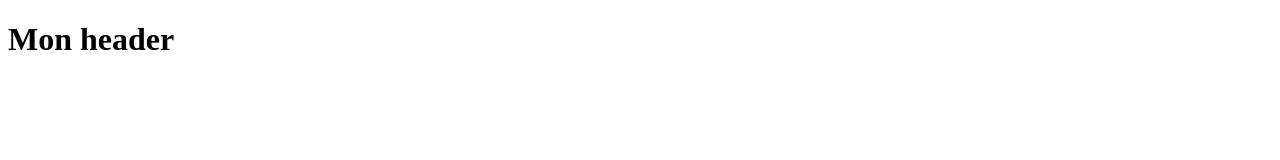
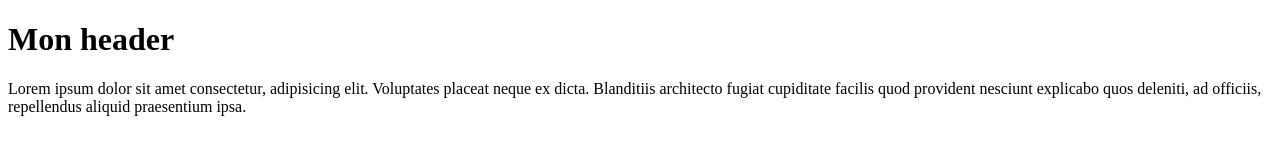
Before and after one commit to Hajar-O/Sophie, a plain HTML site: page index.html in a window 1280 px wide. Drawn offline with Linux system fonts and the light colour scheme.

Commit message:
ajout du main

```diff
--- a/index.html
+++ b/index.html
@@ -9,5 +9,8 @@
     <header>
         <h1>Mon header</h1>
     </header>
+    <main>
+        <p>Lorem ipsum dolor sit amet consectetur, adipisicing elit. Voluptates placeat neque ex dicta. Blanditiis architecto fugiat cupiditate facilis quod provident nesciunt explicabo quos deleniti, ad officiis, repellendus aliquid praesentium ipsa.</p>
+    </main>
 </body>
 </html>
```
